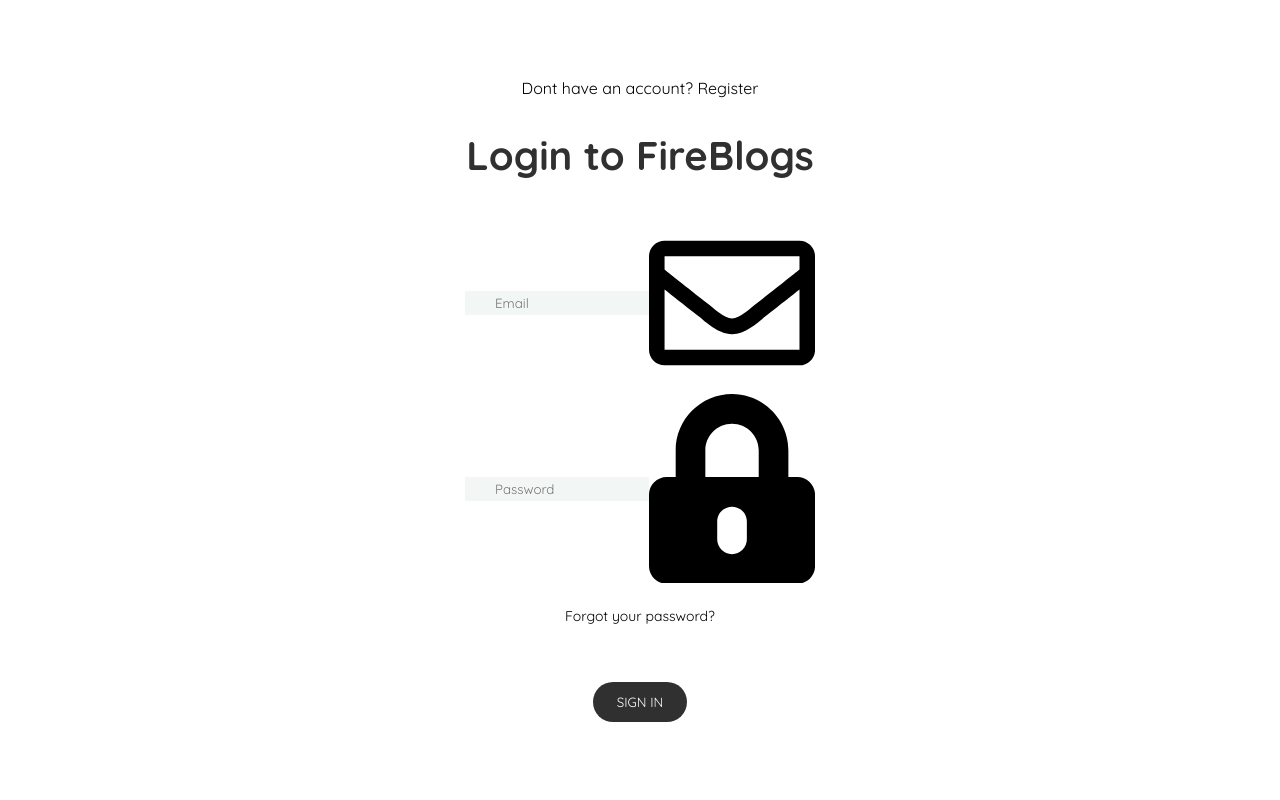
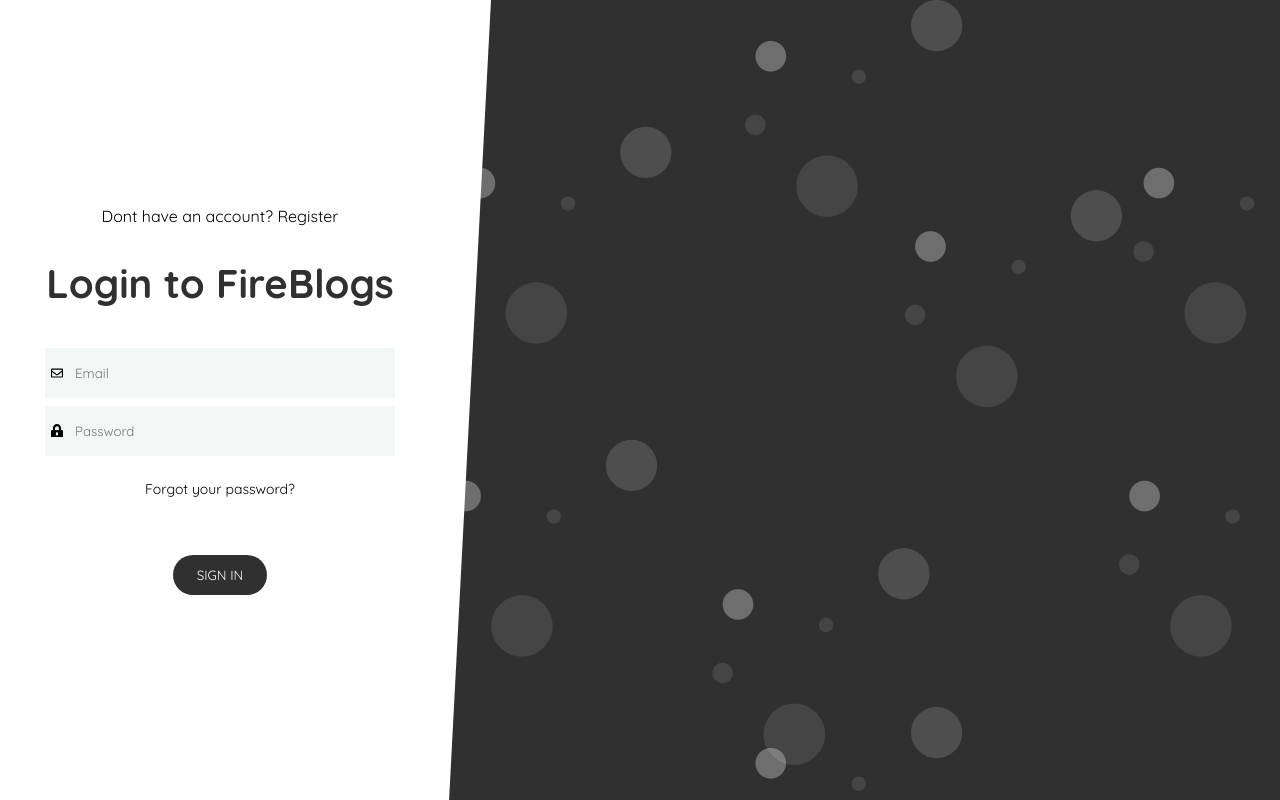
Before and after one commit to VRez-web/vue-blog, a Vue app: page /login in a window 1280 px wide. Built offline with nearby package versions, Linux system fonts and the light colour scheme; what vue2-editor would draw is missing.

Commit message:
complete login page

```diff
--- a/src/views/Login.vue
+++ b/src/views/Login.vue
@@ -60,7 +60,7 @@
   margin: 0 auto;
   width: 90%;
 
-  @media (max-width: 900px) {
+  @media (min-width: 900px) {
     width: 100%;
   }
 
@@ -116,6 +116,37 @@
       }
     }
 
+    .inputs {
+      width: 100%;
+      max-width: 350px;
+
+      .input {
+        position: relative;
+        display: flex;
+        justify-content: center;
+        align-items: center;
+        margin-bottom: 8px;
+
+        input {
+          width: 100%;
+          border: none;
+          background-color: #f2f7f6;
+          padding: 4px 4px 4px 30px;
+          height: 50px;
+
+          &:focus {
+            outline: none;
+          }
+        }
+
+        .icon {
+          width: 12px;
+          position: absolute;
+          left: 6px;
+        }
+      }
+    }
+
     .forgot-password {
       text-decoration: none;
       color: #000;
@@ -123,6 +154,38 @@
       font-size: 14px;
       margin: 16px 0 32px;
       border-bottom: 1px solid transparent;
+      transition: 0.5s ease all;
+
+      &:hover {
+        border-color: #303030;
+      }
+    }
+
+    .angle {
+      display: none;
+      position: absolute;
+      background-color: #fff;
+      transform: rotateZ(3deg);
+      width: 60px;
+      right: -30px;
+      height: 101%;
+
+      @media (min-width: 900px) {
+        display: initial;
+      }
+    }
+  }
+
+  .background {
+    display: none;
+    flex: 2;
+    background-size: cover;
+    background: url("../assets/background.png");
+    width: 100%;
+    height: 100%;
+
+    @media (min-width: 900px) {
+      display: initial;
     }
   }
 }
```
